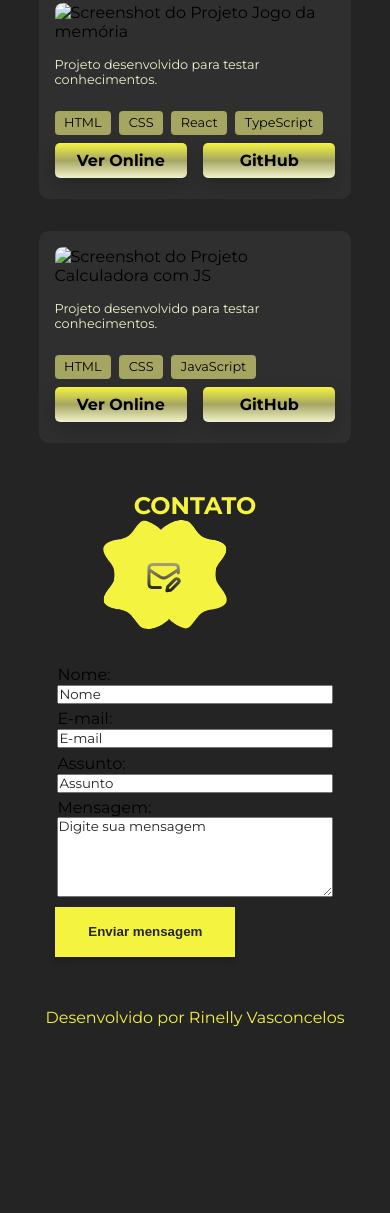
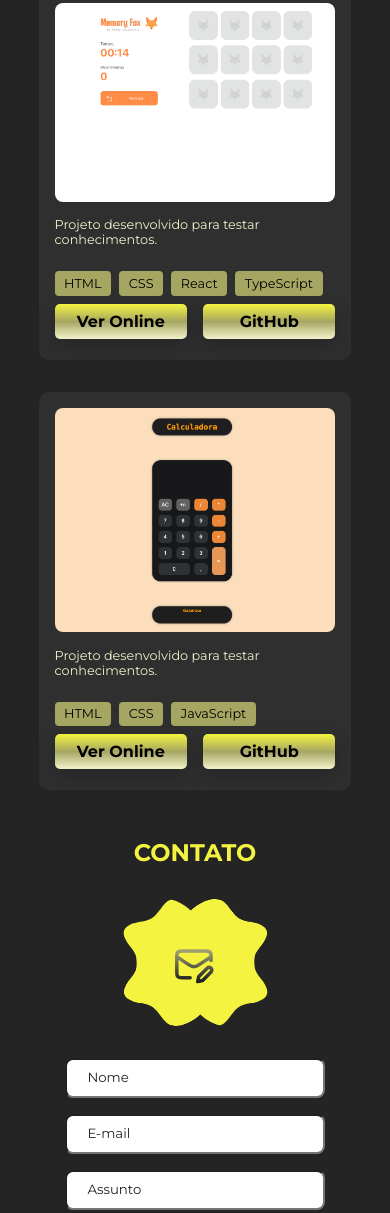
Before and after one commit to Rinelly/portfolio-rinelly, a plain HTML site: page index.html in a window 390 px wide. Shown: the part 3308-4521 px from the top of the page. Before the commit the page ends 4347 px from the top, so only its background shows below. Drawn offline with Linux system fonts and the light colour scheme.

Commit message:
Ajustes na responsividade.

```diff
--- a/css/contato.css
+++ b/css/contato.css
@@ -3,40 +3,58 @@
 }
 
 .secao-contato {
-    /* min-height: calc(70vh - 50px); subtrai altura aproximada do título */
+    min-height: calc(70vh - 50px); /*subtrai altura aproximada do título*/
+    display: grid;
+    grid-template-columns: 1fr 1fr;
+    gap: 2rem;
+    align-items: center;
+    justify-content: center;
+    padding: 2rem;
+}
+
+.imagem-contato {
+    max-width: 100%;   /* nunca passa da largura do container */
+    height: auto;      /* mantém proporção */
+    display: block;    /* tira espaçamentos esquisitos */
+    margin: 0 auto;    /* centraliza */
+}
+
+/* Alinhar o conteúdo interno do formulário */
+.secao-contato form {
     display: flex;
-    flex-wrap: wrap;
-    gap: 4rem;
-    justify-content: center;
-    align-items: center;
+    flex-direction: column;
+    gap: 1rem;
 }
 
 input::placeholder, textarea::placeholder{
     color: var(--cor-fundo);
     font-weight: 400;
     font-family:"Montserrat", serif;
+    padding: 0.5rem;
 }
 
 #nome, #email, #assunto, #msg {
-    width: 100%;
-    max-width: 400px;
-    margin-bottom: 2%;
+    width: 80%;
+    height: 40px;
+    padding: 0.8rem;
+    border-radius: 8px;
 }
 
 #msg {
-    height: 80px;
+    height: 100px;
 }
 
 .btn-enviar {
-    width: 150px;
+    width: 30%;
     height: 50px;
     font-weight: 600;
     cursor: pointer;
     border: none;
+    border-radius: 8px;
     color: var(--cor-fundo);
     background-color: var(--cor-principal);
-    transform: translateX(-2px);
-    box-shadow: 0 4px 6px rgba(0, 0, 0, 0.2);
+    transition: background-color 0.3s ease;
+    transform: none;
 }
 
 .btn-enviar:hover{
--- a/css/responsive.css
+++ b/css/responsive.css
@@ -175,29 +175,11 @@
 @media (max-width: 480px) {
     #secao-contato{
         min-height: auto;
-        display: flex;
-        flex-direction: column;
-        align-items: center;
-    }
-    .secao-contato {
-        display: flex;
-        flex-direction: column;
-        align-items: center;
-        gap: 2rem;
-        width: 100%;
     }
 
-    .secao-contato .imagem-contato {
-        width: 70%;
-        max-width: 200px;
+    .secao-contato {
+        grid-template-columns: 1fr; /* ícone em cima, formulário embaixo */
+        text-align: center;
     }
 
-    #nome, #email, #assunto, #msg {
-        width: 100%;
-    }
-
-    .btn-enviar {
-        width: 100%;
-        max-width: 180px;
-    }
 }
--- a/index.html
+++ b/index.html
@@ -159,7 +159,7 @@
                 </article>
                 <!--Jogo da memória c/ React-->
                 <article class="projeto-card">
-                    <img src="#" alt="Screenshot do Projeto Jogo da memória">
+                    <img src="assets/image/print-jogo-da-memoria.png" alt="Screenshot do Projeto Jogo da memória">
                     <p>Projeto desenvolvido para testar conhecimentos.</p>
                     <div class="tags">
                         <span>HTML</span>
@@ -174,7 +174,7 @@
                 </article>
                 <!--Calculadora c/ JS-->
                 <article class="projeto-card">
-                    <img src="#" alt="Screenshot do Projeto Calculadora com JS">
+                    <img src="assets/image/print-calculadora.png" alt="Screenshot do Projeto Calculadora com JS">
                     <p>Projeto desenvolvido para testar conhecimentos.</p>
                     <div class="tags">
                         <span>HTML</span>
@@ -201,19 +201,19 @@
                 <div class="formulario">
                     <form action="" method="post">
                         <div>
-                            <label for="nome">Nome:</label>
+                            <label for="nome"></label>
                             <input type="text" id="nome" name= "nome" placeholder="Nome" required />
                         </div>
                         <div>
-                            <label for="email">E-mail:</label>
+                            <label for="email"></label>
                             <input type="email" id="email" name="email" placeholder="E-mail"required />
                         </div>
                         <div>
-                            <label for="assunto">Assunto:</label>
+                            <label for="assunto"></label>
                             <input type="text" id="assunto" name="assunto" placeholder="Assunto"/>
                         </div>
                         <div>
-                            <label for="msg">Mensagem:</label>
+                            <label for="msg"></label>
                             <textarea id="msg" name="mensagem" placeholder="Digite sua mensagem" rows="5"></textarea>
                         </div>
                         <div>
```
Also changed, not shown: assets/image/print-calculadora.png (added), assets/image/print-jogo-da-memoria.png (added).
